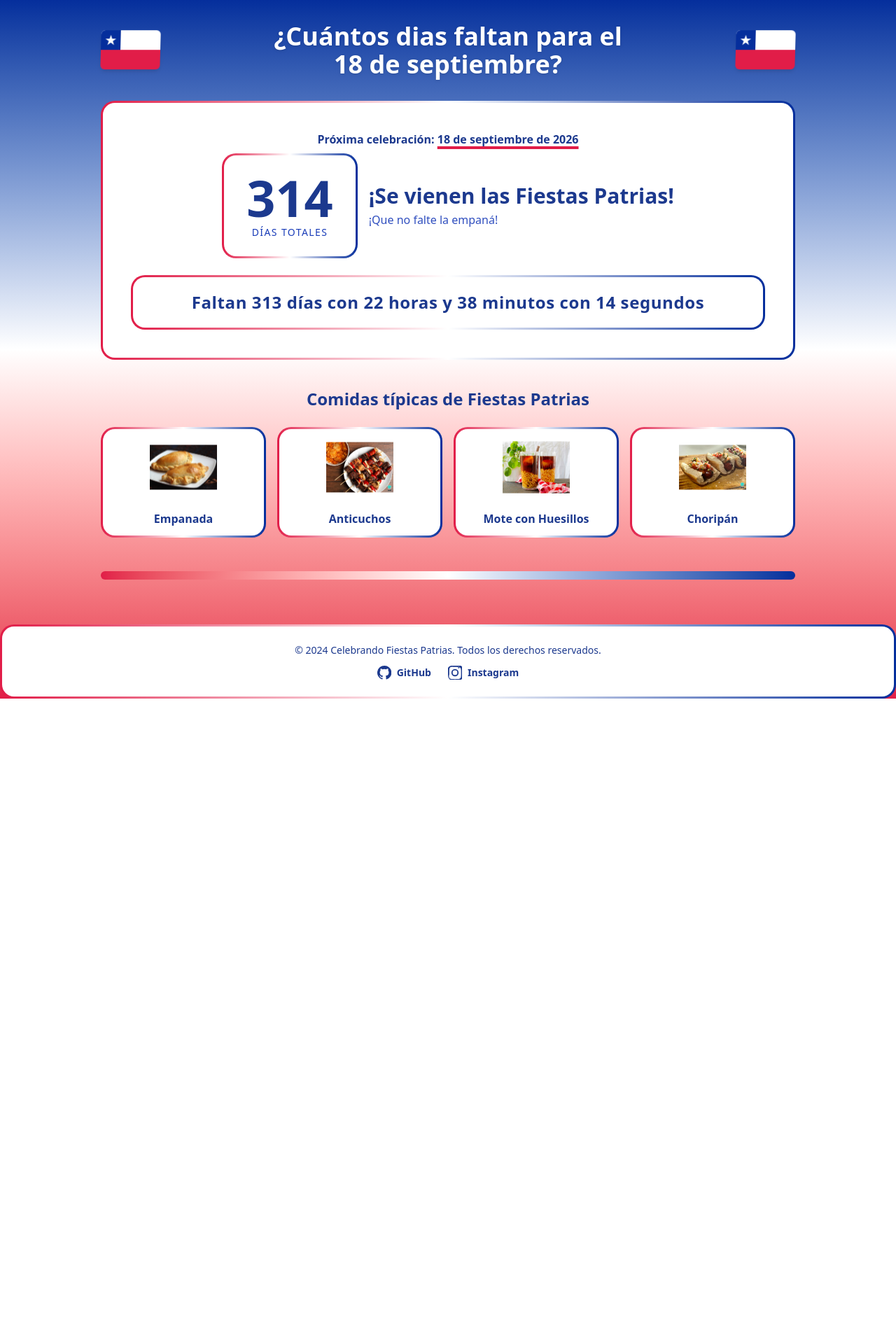
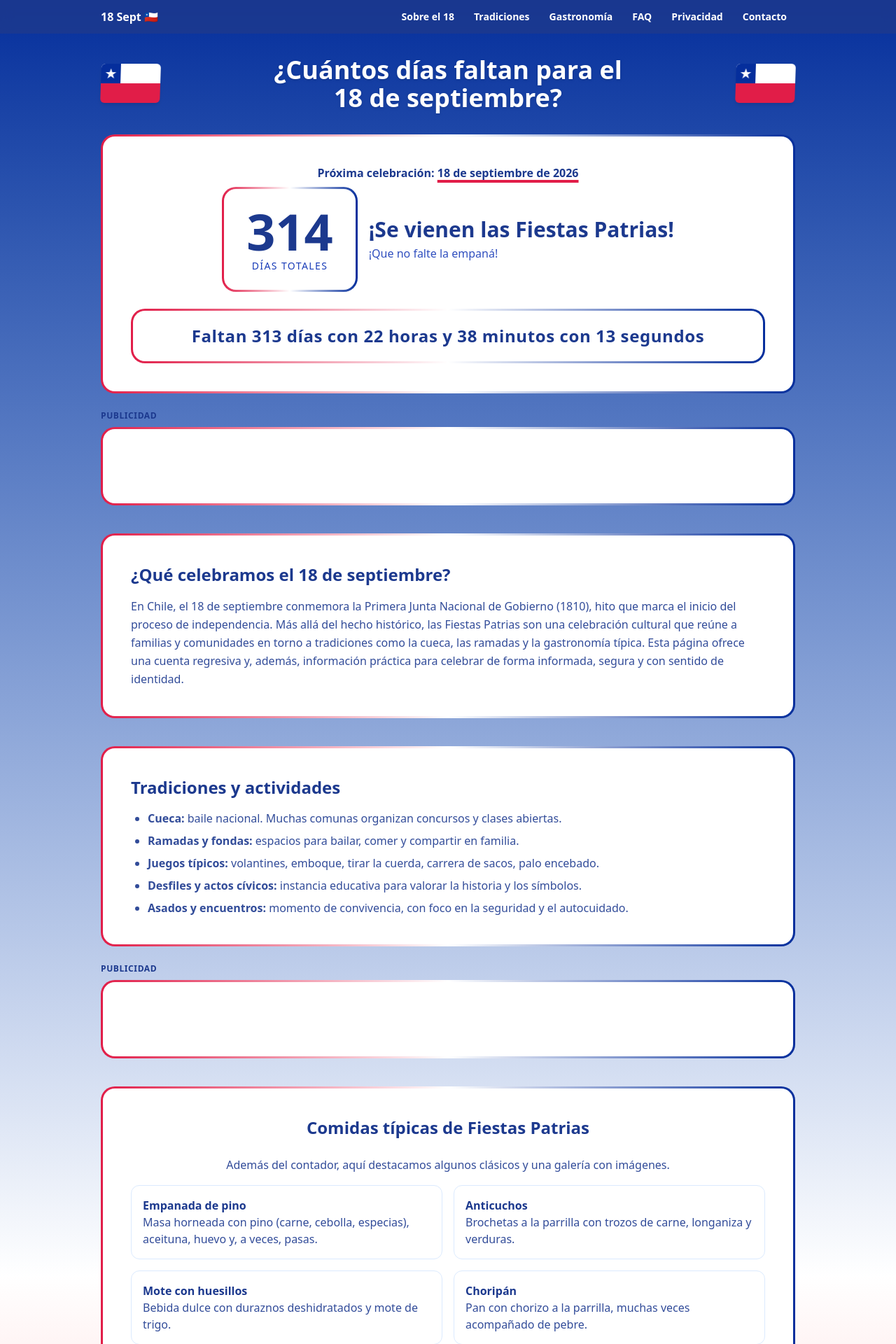
Before and after one commit to patitojavi/fiestas-patrias, a React (Vite) app: page / in a window 1280 px wide. Shown: the top 1920 px of the page at 70% size. Before the commit the page ends 998 px from the top, so only its background shows below. Built offline with nearby package versions, Linux system fonts and the light colour scheme.

Commit message:
update app.jsx, create adUnit and navBar

```diff
--- a/src/App.jsx
+++ b/src/App.jsx
@@ -1,90 +1,251 @@
 import Flag from "./components/Flag";
 import Countdown from "./components/Countdown";
 import FoodGallery from "./components/FoodGallery";
+import NavBar from "./components/NavBar";
+import AdUnit from "./components/AdUnit";
 
 export default function App() {
+  const year = new Date().getFullYear();
+
   return (
     <div className="min-h-screen bg-gradient-to-b from-[var(--azul)] via-white to-[var(--rojo)]">
+      <NavBar />
 
       <header className="py-8">
         <div className="max-w-5xl mx-auto px-4">
           <div className="flex items-center justify-center gap-4">
             <Flag />
             <h1 className="text-3xl md:text-4xl font-extrabold text-center text-white drop-shadow">
-              ¿Cuántos dias faltan para el <span className="whitespace-nowrap">18 de septiembre?</span>
+              ¿Cuántos <span className="whitespace-nowrap">días</span> faltan para el{" "}
+              <span className="whitespace-nowrap">18 de septiembre?</span>
             </h1>
             <Flag />
           </div>
         </div>
       </header>
 
-
       <main className="max-w-5xl mx-auto px-4 pb-16">
+        {/* CONTADOR */}
         <section className="festive-border bg-white/90 backdrop-blur p-6 md:p-10 card-hover">
           <Countdown />
         </section>
+        <AdUnit slot="1234567890" format="auto" />
 
-        <section className="mt-10">
+        {/* SOBRE EL 18 */}
+        <section
+          id="sobre"
+          className="mt-10 festive-border bg-white/90 backdrop-blur p-6 md:p-10 card-hover"
+        >
+          <h2 className="text-2xl font-bold text-blue-900 mb-4">
+            ¿Qué celebramos el 18 de septiembre?
+          </h2>
+          <p className="text-blue-900/90 leading-relaxed">
+            En Chile, el 18 de septiembre conmemora la Primera Junta Nacional de Gobierno (1810),
+            hito que marca el inicio del proceso de independencia. Más allá del hecho histórico,
+            las Fiestas Patrias son una celebración cultural que reúne a familias y comunidades en torno a
+            tradiciones como la cueca, las ramadas y la gastronomía típica. Esta página ofrece una cuenta
+            regresiva y, además, información práctica para celebrar de forma informada, segura y con sentido
+            de identidad.
+          </p>
+        </section>
+
+        {/* TRADICIONES */}
+        <section
+          id="tradiciones"
+          className="mt-10 festive-border bg-white/90 backdrop-blur p-6 md:p-10 card-hover"
+        >
+          <h2 className="text-2xl font-bold text-blue-900 mb-4">Tradiciones y actividades</h2>
+          <ul className="list-disc pl-6 space-y-2 text-blue-900/90">
+            <li>
+              <strong>Cueca:</strong> baile nacional. Muchas comunas organizan concursos y clases abiertas.
+            </li>
+            <li>
+              <strong>Ramadas y fondas:</strong> espacios para bailar, comer y compartir en familia.
+            </li>
+            <li>
+              <strong>Juegos típicos:</strong> volantines, emboque, tirar la cuerda, carrera de sacos, palo
+              encebado.
+            </li>
+            <li>
+              <strong>Desfiles y actos cívicos:</strong> instancia educativa para valorar la historia y los
+              símbolos.
+            </li>
+            <li>
+              <strong>Asados y encuentros:</strong> momento de convivencia, con foco en la seguridad y el
+              autocuidado.
+            </li>
+          </ul>
+        </section>
+        <AdUnit slot="9876543210" format="fluid" layout="in-article" />
+
+        {/* GASTRONOMÍA + GALERÍA (UNIFICADAS) */}
+        <section
+          id="gastronomia"
+          className="mt-10 festive-border bg-white/90 backdrop-blur p-6 md:p-10 card-hover"
+        >
           <h2 className="text-2xl font-bold text-center text-blue-900 mb-6">
             Comidas típicas de Fiestas Patrias
           </h2>
+
+          {/* Intro + destacados breves */}
+          <p className="text-blue-900/90 leading-relaxed mb-4 text-center">
+            Además del contador, aquí destacamos algunos clásicos y una galería con imágenes.
+          </p>
+
+          <div className="grid md:grid-cols-2 gap-4 text-blue-900/90 mb-6">
+            <div className="bg-white/80 p-4 rounded-xl border border-blue-100">
+              <h3 className="font-bold text-blue-900">Empanada de pino</h3>
+              <p>
+                Masa horneada con pino (carne, cebolla, especias), aceituna, huevo y, a veces, pasas.
+              </p>
+            </div>
+            <div className="bg-white/80 p-4 rounded-xl border border-blue-100">
+              <h3 className="font-bold text-blue-900">Anticuchos</h3>
+              <p>Brochetas a la parrilla con trozos de carne, longaniza y verduras.</p>
+            </div>
+            <div className="bg-white/80 p-4 rounded-xl border border-blue-100">
+              <h3 className="font-bold text-blue-900">Mote con huesillos</h3>
+              <p>Bebida dulce con duraznos deshidratados y mote de trigo.</p>
+            </div>
+            <div className="bg-white/80 p-4 rounded-xl border border-blue-100">
+              <h3 className="font-bold text-blue-900">Choripán</h3>
+              <p>Pan con chorizo a la parrilla, muchas veces acompañado de pebre.</p>
+            </div>
+          </div>
+
+          {/* Galería de imágenes */}
           <FoodGallery />
         </section>
 
-
+        {/* Separador decorativo */}
         <section
           aria-hidden="true"
           className="mt-12 h-3 w-full rounded-full bg-gradient-to-r from-[var(--rojo)] via-white to-[var(--azul)]"
+          role="presentation"
         />
+
+        {/* FAQ */}
+        <section
+          id="faq"
+          className="mt-10 festive-border bg-white/90 backdrop-blur p-6 md:p-10 card-hover"
+        >
+          <h2 className="text-2xl font-bold text-blue-900 mb-4">Preguntas frecuentes</h2>
+          <div className="space-y-4 text-blue-900/90">
+            <details className="bg-white/80 p-4 rounded-xl border border-blue-100">
+              <summary className="font-semibold cursor-pointer">
+                ¿Por qué cambia el conteo si ya pasó el 18?
+              </summary>
+              <p>
+                El contador apunta siempre al próximo 18 de septiembre. Si la fecha ya pasó este año,
+                comienza la cuenta para el siguiente.
+              </p>
+            </details>
+            <details className="bg-white/80 p-4 rounded-xl border border-blue-100">
+              <summary className="font-semibold cursor-pointer">¿Qué zona horaria usa?</summary>
+              <p>
+                Usa la zona horaria local del dispositivo. Si necesitas precisión para Chile
+                (America/Santiago), podemos integrar una librería de fechas.
+              </p>
+            </details>
+            <details className="bg-white/80 p-4 rounded-xl border border-blue-100">
+              <summary className="font-semibold cursor-pointer">
+                ¿Puedo sugerir contenido o corregir datos?
+              </summary>
+              <p>¡Sí! Escríbeme en la sección de contacto con tus sugerencias o fuentes.</p>
+            </details>
+          </div>
+        </section>
+
+        {/* CRÉDITOS Y FUENTES */}
+        <section className="mt-10 festive-border bg-white/90 backdrop-blur p-6 md:p-10 card-hover">
+          <h2 className="text-2xl font-bold text-blue-900 mb-4">Créditos y fuentes</h2>
+          <p className="text-blue-900/90">
+            Este sitio fue creado con fines informativos y de celebración cultural. Para ampliar
+            información histórica y cultural, revisa sitios oficiales y materiales educativos chilenos.
+          </p>
+          <ul className="list-disc pl-6 mt-3 text-blue-900/90">
+            <li>Biblioteca Nacional de Chile (historia y patrimonio cultural).</li>
+            <li>Sitios de municipalidades y ministerios con programas de Fiestas Patrias.</li>
+            <li>Compilaciones gastronómicas chilenas y recetarios tradicionales.</li>
+          </ul>
+        </section>
+
+        {/* PRIVACIDAD */}
+        <section
+          id="privacidad"
+          className="mt-10 festive-border bg-white/90 backdrop-blur p-6 md:p-10 card-hover"
+        >
+          <h2 className="text-2xl font-bold text-blue-900 mb-4">Política de Privacidad</h2>
+          <p className="text-blue-900/90 leading-relaxed">
+            Este sitio utiliza cookies y tecnologías similares para mejorar la experiencia de
+            navegación. Podemos mostrar anuncios de terceros (por ejemplo, Google AdSense) que usan
+            cookies para mostrar anuncios basados en tus visitas previas a este y/u otros sitios.
+            Puedes inhabilitar la publicidad personalizada visitando la{" "}
+            <a
+              className="text-[var(--azul)] underline"
+              href="https://adssettings.google.com"
+              target="_blank"
+              rel="noopener noreferrer"
+            >
+              Configuración de anuncios de Google
+            </a>
+            . Para más detalles sobre cómo Google usa los datos, consulta la{" "}
+            <a
+              className="text-[var(--azul)] underline"
+              href="https://policies.google.com/technologies/partner-sites?hl=es"
+              target="_blank"
+              rel="noopener noreferrer"
+            >
+              política de socios
+            </a>
+            .
+          </p>
+          <ul className="list-disc pl-6 mt-3 text-blue-900/90">
+            <li>No recopilamos información personal identificable directamente.</li>
+            <li>Los proveedores de anuncios pueden usar cookies o identificadores anónimos.</li>
+            <li>Puedes bloquear o borrar cookies desde la configuración de tu navegador.</li>
+          </ul>
+        </section>
+
+        {/* CONTACTO */}
+        <section
+          id="contacto"
+          className="mt-10 festive-border bg-white/90 backdrop-blur p-6 md:p-10 card-hover"
+        >
+          <h2 className="text-2xl font-bold text-blue-900 mb-4">Contacto</h2>
+          <p className="text-blue-900/90">¿Tienes sugerencias o encontraste un error? Escríbeme:</p>
+          <ul className="mt-2 text-blue-900/90">
+            <li>
+              GitHub:{" "}
+              <a
+                className="text-[var(--azul)] underline"
+                href="https://github.com/patitojavi"
+                target="_blank"
+                rel="noopener noreferrer"
+              >
+                patitojavi
+              </a>
+            </li>
+            <li>
+              Instagram:{" "}
+              <a
+                className="text-[var(--azul)] underline"
+                href="https://www.instagram.com/potitojavii/"
+                target="_blank"
+                rel="noopener noreferrer"
+              >
+                @potitojavii
+              </a>
+            </li>
+          </ul>
+        </section>
       </main>
 
-
-<footer className="py-6 mt-auto bg-white/90 backdrop-blur-sm festive-border">
-  <div className="max-w-5xl mx-auto px-4 text-center text-sm text-blue-900">
-    <p className="mb-3">
-      © 2024 Celebrando Fiestas Patrias. Todos los derechos reservados.
-    </p>
-
-    <div className="flex justify-center gap-6">
-      {/* GitHub */}
-      <a
-        href="https://github.com/patitojavi"
-        target="_blank"
-        rel="noopener noreferrer"
-        className="flex items-center gap-2 text-blue-900 hover:text-[var(--rojo)] transition-colors"
-      >
-        <svg
-          xmlns="http://www.w3.org/2000/svg"
-          viewBox="0 0 24 24"
-          fill="currentColor"
-          className="w-5 h-5"
-        >
-          <path d="M12 0a12 12 0 0 0-3.79 23.4c.6.1.82-.26.82-.58v-2.04c-3.34.73-4.04-1.61-4.04-1.61-.55-1.39-1.35-1.76-1.35-1.76-1.1-.76.08-.75.08-.75 1.22.09 1.87 1.25 1.87 1.25 1.08 1.84 2.84 1.31 3.53 1 .11-.78.42-1.31.76-1.61-2.67-.3-5.48-1.33-5.48-5.92 0-1.31.47-2.38 1.24-3.22-.13-.3-.54-1.52.12-3.17 0 0 1.01-.32 3.3 1.23a11.45 11.45 0 0 1 6 0c2.3-1.55 3.3-1.23 3.3-1.23.66 1.65.25 2.87.12 3.17.77.84 1.23 1.91 1.23 3.22 0 4.6-2.82 5.61-5.5 5.91.43.38.82 1.12.82 2.26v3.35c0 .32.21.69.83.57A12 12 0 0 0 12 0Z" />
-        </svg>
-        <span className="font-semibold">GitHub</span>
-      </a>
-
-      {/* Instagram */}
-      <a
-        href="https://www.instagram.com/potitojavii/"
-        target="_blank"
-        rel="noopener noreferrer"
-        className="flex items-center gap-2 text-blue-900 hover:text-[var(--rojo)] transition-colors"
-      >
-        <svg
-          xmlns="http://www.w3.org/2000/svg"
-          viewBox="0 0 24 24"
-          fill="currentColor"
-          className="w-5 h-5"
-        >
-          <path d="M12 2.2c3.2 0 3.6 0 4.9.1 1.2.1 2 .2 2.5.4.6.2 1 .5 1.5 1 .5.5.8.9 1 1.5.2.5.3 1.3.4 2.5.1 1.3.1 1.7.1 4.9s0 3.6-.1 4.9c-.1 1.2-.2 2-.4 2.5-.2.6-.5 1-1 1.5-.5.5-.9.8-1.5 1-.5.2-1.3.3-2.5.4-1.3.1-1.7.1-4.9.1s-3.6 0-4.9-.1c-1.2-.1-2-.2-2.5-.4-.6-.2-1-.5-1.5-1-.5-.5-.8-.9-1-1.5-.2-.5-.3-1.3-.4-2.5C2.2 15.6 2.2 15.2 2.2 12s0-3.6.1-4.9c.1-1.2.2-2 .4-2.5.2-.6.5-1 1-1.5.5-.5.9-.8 1.5-1 .5-.2 1.3-.3 2.5-.4C8.4 2.2 8.8 2.2 12 2.2m0-2.2C8.7 0 8.3 0 7 .1 5.6.1 4.6.3 3.8.6c-.9.3-1.7.8-2.5 1.6-.8.8-1.3 1.6-1.6 2.5-.3.8-.5 1.8-.6 3.2C-.1 8.3 0 8.7 0 12s0 3.7.1 5c.1 1.4.3 2.4.6 3.2.3.9.8 1.7 1.6 2.5.8.8 1.6 1.3 2.5 1.6.8.3 1.8.5 3.2.6 1.3.1 1.7.1 5 .1s3.7 0 5-.1c1.4-.1 2.4-.3 3.2-.6.9-.3 1.7-.8 2.5-1.6.8-.8 1.3-1.6 1.6-2.5.3-.8.5-1.8.6-3.2.1-1.3.1-1.7.1-5s0-3.7-.1-5c-.1-1.4-.3-2.4-.6-3.2-.3-.9-.8-1.7-1.6-2.5-.8-.8-1.6-1.3-2.5-1.6-.8-.3-1.8-.5-3.2-.6C15.7 0 15.3 0 12 0zM12 5.8a6.2 6.2 0 1 0 0 12.4A6.2 6.2 0 0 0 12 5.8m0 10.2a4 4 0 1 1 0-8.1 4 4 0 0 1 0 8.1zm6.4-11.5a1.4 1.4 0 1 1 0-2.8 1.4 1.4 0 0 1 0 2.8z" />
-        </svg>
-        <span className="font-semibold">Instagram</span>
-      </a>
-    </div>
-  </div>
-</footer>
-
+      <footer className="py-6 mt-auto bg-white/90 backdrop-blur-sm festive-border">
+        <div className="max-w-5xl mx-auto px-4 text-center text-sm text-blue-900">
+          <p>© {year} Celebrando Fiestas Patrias. Todos los derechos reservados.</p>
+        </div>
+      </footer>
     </div>
   );
 }
--- /dev/null
+++ b/src/components/AdUnit.jsx
@@ -0,0 +1,67 @@
+import { useEffect, useRef } from "react";
+
+/**
+ * AdSense <ins> wrapper para React.
+ * Props:
+ * - slot: string (requerido) -> tu data-ad-slot
+ * - format: "auto" | "fluid" (por defecto "auto")
+ * - layout: e.g. "in-article" (solo cuando format="fluid")
+ * - className: clases adicionales de Tailwind
+ * - showLabel: boolean (muestra "Publicidad")
+ */
+export default function AdUnit({
+  slot,
+  format = "auto",
+  layout,
+  className = "",
+  showLabel = true,
+}) {
+  const ref = useRef(null);
+
+  useEffect(() => {
+    // Evita múltiples push en el mismo <ins>
+    const el = ref.current;
+    if (!el) return;
+    // Si AdSense ya marcó el elemento, no reenviar
+    if (el.getAttribute("data-adsbygoogle-status")) return;
+
+    try {
+      (window.adsbygoogle = window.adsbygoogle || []).push({});
+    } catch (e) {
+      // Silencioso: en local o con AdBlock es normal
+      // console.debug("AdSense push error:", e);
+    }
+  }, []);
+
+  return (
+    <div className={`my-6`}>
+      {showLabel && (
+        <div className="text-xs uppercase tracking-wider font-semibold text-blue-900 mb-2">
+          Publicidad
+        </div>
+      )}
+
+      <div className={`festive-border bg-white/90 p-2 ${className}`}>
+        <ins
+          ref={ref}
+          className="adsbygoogle block mx-auto"
+          style={{ display: "block", textAlign: "center", minHeight: 90 }}
+          data-ad-client="ca-pub-XXXXXXXXXXXXXXXX"    /* <-- tu ca-pub */
+          data-ad-slot={slot}                         /* <-- tu slot numérico */
+          data-ad-format={format}
+          data-full-width-responsive="true"
+          {...(format === "fluid" && layout
+            ? { "data-ad-layout": layout }
+            : {})}
+        />
+      </div>
+
+      {/* Fallback mínimo por si hay AdBlock o aún no aprueban */}
+      <noscript>
+        <div className="text-sm text-blue-900/80">
+          Activa JavaScript para ver anuncios.
+        </div>
+      </noscript>
+    </div>
+  );
+}
--- /dev/null
+++ b/src/components/NavBar.jsx
@@ -0,0 +1,19 @@
+export default function NavBar() {
+  const link =
+    "px-3 py-2 rounded-md text-sm font-semibold text-white hover:bg-white/15 transition";
+  return (
+    <nav className="bg-blue-900/90 backdrop-blur sticky top-0 z-50">
+      <div className="max-w-5xl mx-auto px-4 flex items-center justify-between h-12">
+        <a href="#inicio" className="text-white font-extrabold">18 Sept 🇨🇱</a>
+        <div className="flex gap-1">
+          <a href="#sobre" className={link}>Sobre el 18</a>
+          <a href="#tradiciones" className={link}>Tradiciones</a>
+          <a href="#gastronomia" className={link}>Gastronomía</a>
+          <a href="#faq" className={link}>FAQ</a>
+          <a href="#privacidad" className={link}>Privacidad</a>
+          <a href="#contacto" className={link}>Contacto</a>
+        </div>
+      </div>
+    </nav>
+  );
+}
```
Also changed, not shown: public/ads.txt (added).
